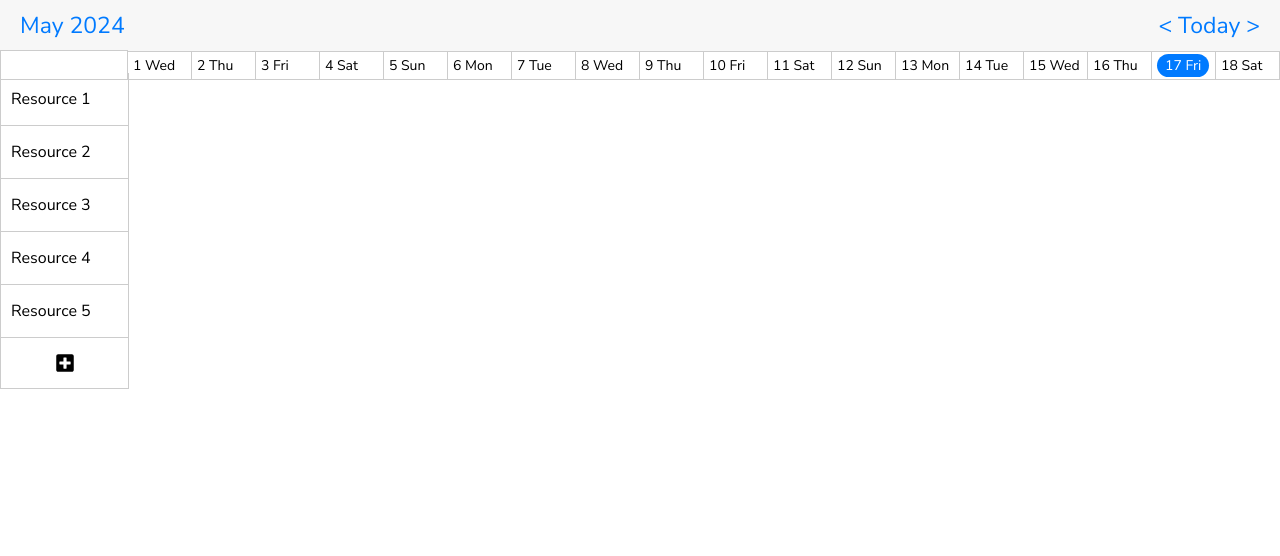
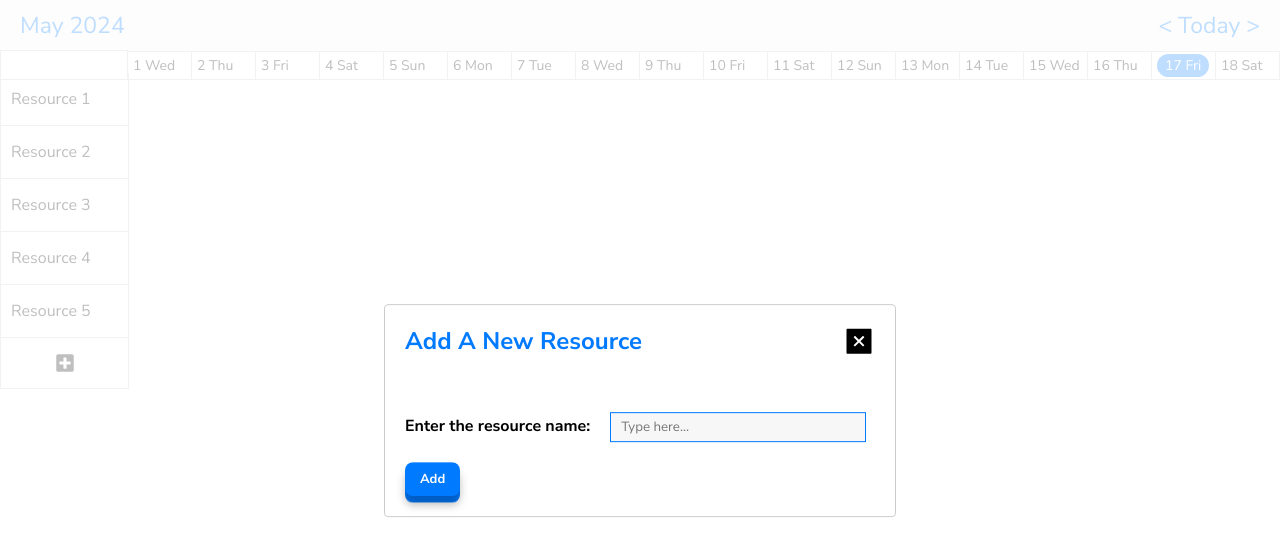
Before and after one commit to Mrityunjay383/calendar_timetine, a React app: page / in a window 1280 px wide. Both pictures are taken after a click on the icon 64 px from the left and 363 px from the top of the page. Shown: the top 556 px of the page. Built offline with nearby package versions, Linux system fonts and the light colour scheme; the HTML template or start-up script is replaced by a standard one.

Commit message:
Add New Resource Func Done

```diff
--- a/package.json
+++ b/package.json
@@ -12,7 +12,9 @@
   "dependencies": {
     "react": "^18.2.0",
     "react-dom": "^18.2.0",
-    "react-icons": "^5.2.1"
+    "react-icons": "^5.2.1",
+    "react-modal": "^3.16.1",
+    "react-toastify": "^10.0.5"
   },
   "devDependencies": {
     "@types/react": "^18.2.66",
--- a/src/App.tsx
+++ b/src/App.tsx
@@ -1,8 +1,12 @@
 import Calender from "./Pages/Calender";
+
+import { ToastContainer } from "react-toastify";
+import "react-toastify/dist/ReactToastify.css";
 
 const App = () => {
   return (
     <div>
+      <ToastContainer />
       <Calender />
     </div>
   );
--- /dev/null
+++ b/src/Components/Btn/index.module.css
@@ -0,0 +1,58 @@
+.button3d {
+    display: inline-block;
+    position: relative;
+    border: 0;
+    background: #007AFF;
+    padding: 8px 15px;
+    border-radius: 8px;
+    font-size: 14px;
+    font-weight: bold;
+    transform-style: preserve-3d;
+    transition: transform 0.3s cubic-bezier(0,0,0.58,1),
+    background 0.3s cubic-bezier(0,0,0.58,1);
+    cursor: pointer;
+    color: #fff;
+}
+.button3d:before {
+    content: '';
+    position: absolute;
+    width: 100%;
+    height: 100%;
+    top: 0;
+    left: 0;
+    right: 0;
+    bottom: 0;
+    background: #007AFF;
+    border-radius: inherit;
+    transform: translate3d(0, 0.5em, -1em);
+    transition: transform 0.3s cubic-bezier(0,0,0.58,1);
+}
+.button3d:after {
+    content: '';
+    position: absolute;
+    width: 100%;
+    height: 100%;
+    background: rgba(0, 0, 0, 0.25);
+    filter: blur(4px);
+    border-radius: inherit;
+    top: 0;
+    left: 0;
+    transform: translate3d(0, .7em, -1em);
+    transition: transform 0.3s cubic-bezier(0,0,0.58,1);
+}
+.button3d:hover {
+    transform: translateY(-0.25em);
+}
+.button3d:hover:before {
+    transform: translate3d(0, 0.75em, -1em);
+}
+.button3d:hover:after {
+    transform: translate3d(0, 1.05em, -1em);
+}
+.button3d:active {
+    transform: translate(0, 0.5em);
+}
+.button3d:active:before,
+.button3d:active:after {
+    transform: translate3d(0,0,-1em);
+}
--- /dev/null
+++ b/src/Components/Btn/index.tsx
@@ -0,0 +1,22 @@
+import { FC } from "react";
+import classes from "./index.module.css";
+
+interface Props {
+  Text: string;
+  fontSize: number;
+  onClick?: () => void;
+}
+
+const Btn: FC<Props> = ({ Text, fontSize, onClick }) => {
+  return (
+    <button
+      className={classes.button3d}
+      style={{ fontSize: `${fontSize}px` }}
+      onClick={onClick}
+    >
+      {Text}
+    </button>
+  );
+};
+
+export default Btn;
--- a/src/Components/ResourceSideBar/index.tsx
+++ b/src/Components/ResourceSideBar/index.tsx
@@ -1,6 +1,7 @@
 import { FC, useEffect, useRef, useState } from "react";
 import classes from "./index.module.css";
 import { FaPlusSquare } from "react-icons/fa";
+import AddNewResourceModel from "../../Models/AddNewResourceModel";
 
 interface Props {
   // userName: string;
@@ -35,8 +36,17 @@ const ResourceSideBar: FC<Props> = () => {
     };
   }, []);
 
+  //AddNewResourceModel useState
+  const [modalIsOpen, setIsOpen] = useState<boolean>(false);
+
   return (
     <div ref={columnRef} className={classes.main}>
+      <AddNewResourceModel
+        modalIsOpen={modalIsOpen}
+        setIsOpen={setIsOpen}
+        setResources={setResources}
+      />
+
       {resources.map((resource, i) => {
         return (
           <div key={i} className={classes.resource}>
@@ -46,7 +56,7 @@ const ResourceSideBar: FC<Props> = () => {
       })}
 
       <div className={classes.addBtn}>
-        <FaPlusSquare />
+        <FaPlusSquare onClick={() => setIsOpen(true)} />
       </div>
     </div>
   );
--- /dev/null
+++ b/src/Models/AddNewResourceModel/index.module.css
@@ -0,0 +1,40 @@
+.modelHead {
+    display: flex;
+    justify-content: space-between;
+}
+
+.modelHead h2 {
+    font-weight: bolder;
+    color: #007AFF;
+}
+
+.closeIcon {
+    font-size: 2rem;
+    cursor: pointer;
+}
+
+.closeIcon:hover {
+    color: #FF5A60;
+}
+
+
+.inpFieldCom{
+    margin: 55px 0 20px;
+}
+.inpFieldCom label{
+    font-weight: bolder;
+    margin-right: 20px;
+}
+.inpFieldCom input{
+    padding: 5px 10px;
+    border: 1px solid #333;
+    width: 20vw;
+    background: #F7F7F7;
+}
+.inpFieldCom input:focus{
+    border-color: #007AFF;
+    outline-width: 0;
+}
+.delBtn{
+    margin-right: 25px;
+}
--- /dev/null
+++ b/src/Models/AddNewResourceModel/index.tsx
@@ -0,0 +1,86 @@
+import { FC, useState } from "react";
+import Modal from "react-modal";
+import { AiFillCloseSquare } from "react-icons/ai";
+import Btn from "../../Components/Btn";
+
+import classes from "./index.module.css";
+import { toast } from "react-toastify";
+
+const customStyles = {
+  content: {
+    top: "50%",
+    left: "50%",
+    right: "auto",
+    bottom: "auto",
+    marginRight: "-50%",
+    transform: "translate(-50%, -45%)",
+    width: "40vw",
+    maxHeight: "80vh",
+  },
+};
+
+Modal.setAppElement("#root");
+
+interface Props {
+  modalIsOpen: boolean;
+  setIsOpen: (value: boolean) => void;
+  setResources: (string) => void;
+}
+
+const AddNewResourceModel: FC<Props> = ({
+  modalIsOpen,
+  setIsOpen,
+  setResources,
+}) => {
+  const closeModal = (): void => {
+    setIsOpen(false);
+  };
+
+  const [newResourceName, setNewResourceName] = useState<string>("");
+
+  const addNewResource = (): void => {
+    if (newResourceName === "") {
+      toast.error("Resource name cannot be empty!");
+      return;
+    }
+
+    setResources((curr) => [...curr, newResourceName]);
+    setNewResourceName("");
+    closeModal();
+  };
+
+  const keyPress = (e): void => {
+    if (e.key === "Enter") {
+      addNewResource();
+    }
+  };
+
+  return (
+    <Modal
+      isOpen={modalIsOpen}
+      onRequestClose={closeModal}
+      style={customStyles}
+    >
+      <div className={classes.modelHead}>
+        <h2>Add A New Resource</h2>
+        <AiFillCloseSquare className={classes.closeIcon} onClick={closeModal} />
+      </div>
+
+      <div className={classes.inpFieldCom}>
+        <label>Enter the resource name:</label>
+        <input
+          type={"text"}
+          autoFocus={true}
+          placeholder={"Type here..."}
+          value={newResourceName}
+          onKeyDown={keyPress}
+          onChange={(e) => setNewResourceName(e.target.value)}
+        />
+      </div>
+
+      <Btn Text={"Add"} fontSize={13} onClick={addNewResource} />
+    </Modal>
+  );
+};
+
+export default AddNewResourceModel;
```
Also changed, not shown: 1 other file (tests, documents, lock files or other folders).
